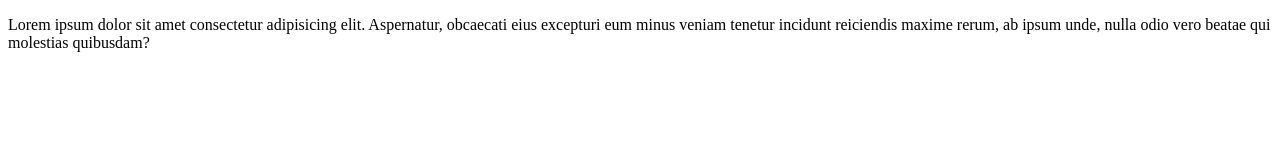
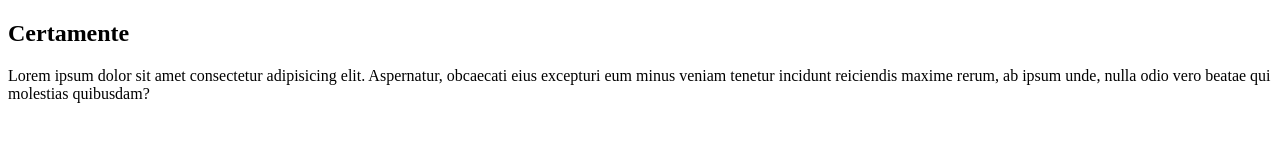
Before and after one commit to LucazsIan/curso-git, a plain HTML site: page index.html in a window 1280 px wide. Drawn offline with Linux system fonts and the light colour scheme.

Commit message:
10º commit -[DEV 1] corrgindo...

```diff
--- a/index.html
+++ b/index.html
@@ -4,10 +4,11 @@
 <head>
     <meta charset="UTF-8">
     <meta name="viewport" content="width=device-width, initial-scale=1.0">
-    <title>Testando</title>
+    <title>corrigindo</title>
 </head>
 
 <body>
+    <h2>Certamente</h2>
     <p>Lorem ipsum dolor sit amet consectetur adipisicing elit. Aspernatur, obcaecati eius excepturi eum minus veniam
         tenetur incidunt reiciendis maxime rerum, ab ipsum unde, nulla odio vero beatae qui molestias quibusdam?</p>
 </body>
```
